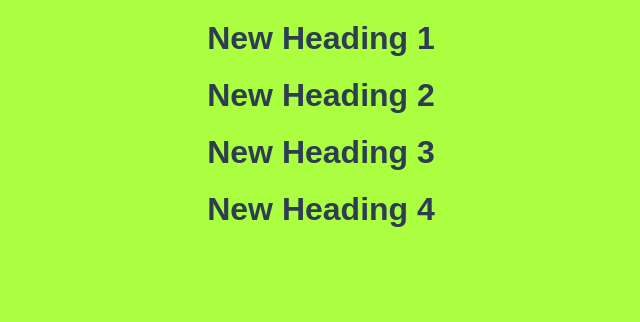
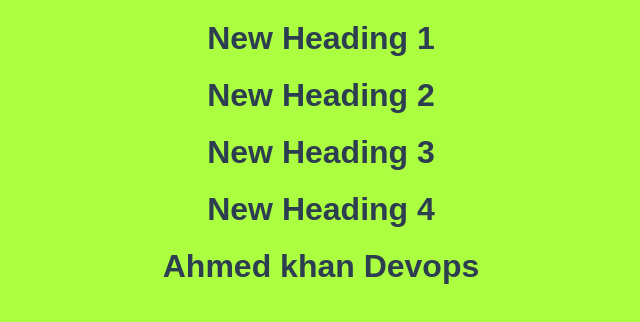
Before and after one commit to TechnoAhmed/github-ahmed-test, a plain HTML site: page index.html in a window 1280 px wide. Shown: the whole page, without its empty margins (319-959 px from the left). Drawn offline with Linux system fonts and the light colour scheme.

Commit message:
add new h1

```diff
--- a/index.html
+++ b/index.html
@@ -11,5 +11,6 @@
     <h1>New Heading 2</h1>
     <h1>New Heading 3</h1>
     <h1>New Heading 4</h1>
+    <h1>Ahmed khan Devops</h1>
 </body>
 </html>
```
